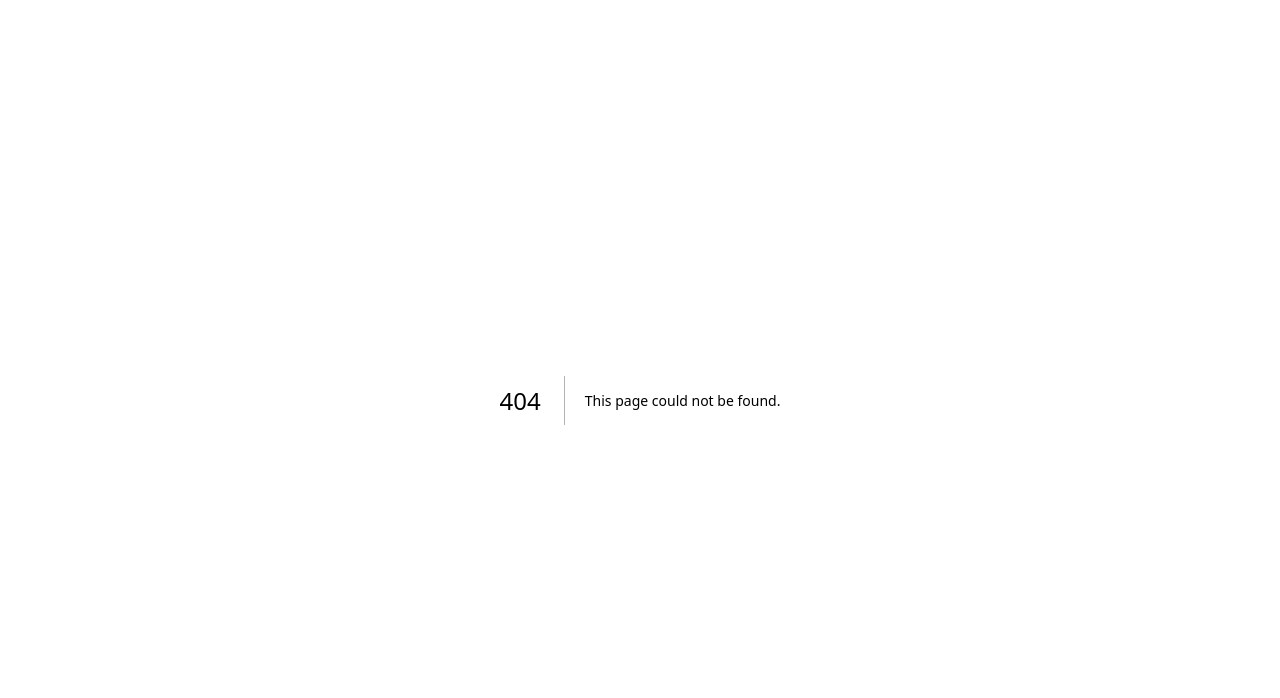
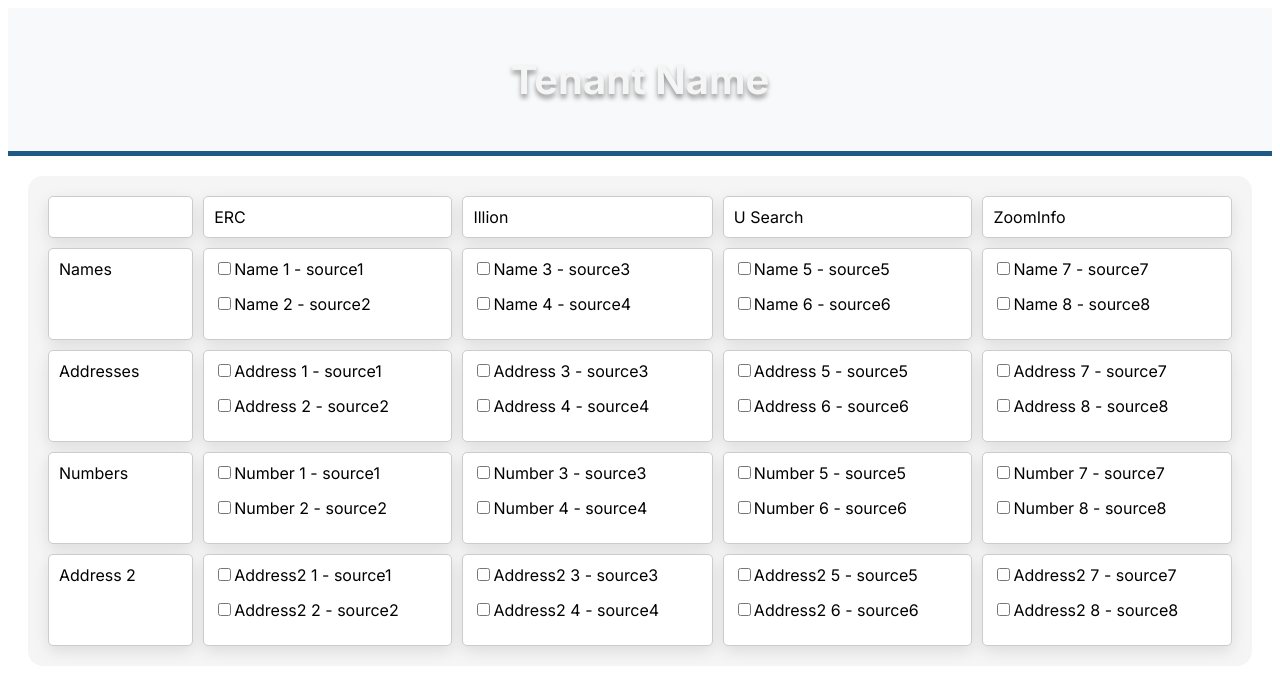
Before and after one commit to diegoallies/tenant-search, a Next.js app: page /about in a window 1280 px wide. Before the commit this address had no page. Shown: the top 698 px of the page. Built offline with nearby package versions, Linux system fonts and the light colour scheme.

Commit message:
new styles

```diff
--- /dev/null
+++ b/app/about/page.tsx
@@ -0,0 +1,209 @@
+import React from 'react';
+import './styles.css'
+
+interface Item {
+  name: string;
+  source: string;
+}
+
+interface Section {
+  title: string;
+  items: Item[];
+}
+
+interface CardProps {
+  header: string;
+  sections: Section[];
+}
+
+const Card: React.FC<CardProps> = ({ section }) => {
+  return (
+    <div className="card">
+      <div className="card__content">
+        <ul>
+          {section.items.map((item, index) => (
+            <li key={index} className="card__text">
+              <input type="checkbox" id={`item-${index}`} />
+              <label htmlFor={`item-${index}`}>{item.name}</label> - <span> {item.source}</span>
+            </li>
+          ))}
+        </ul>
+      </div>
+    </div>
+  );
+};
+
+const App: React.FC = () => {
+  const cardsData = [
+    // ERC
+    {
+      companyName: "ERC",
+      sections: [
+        {
+          header: "Names",
+          items: [
+            { name: "Name 1", source: "source1" },
+            { name: "Name 2", source: "source2" },
+          ],
+        },
+        {
+          header: "Addresses",
+          items: [
+            { name: "Address 1", source: "source1" },
+            { name: "Address 2", source: "source2" },
+          ],
+        },
+        {
+          header: "Numbers",
+          items: [
+            { name: "Number 1", source: "source1" },
+            { name: "Number 2", source: "source2" },
+          ],
+        },
+        {
+          header: "Address 2",
+          items: [
+            { name: "Address2 1", source: "source1" },
+            { name: "Address2 2", source: "source2" },
+          ],
+        },
+      ],
+    },
+    // Illion
+    {
+      companyName: "Illion",
+      sections: [
+        {
+          header: "Names",
+          items: [
+            { name: "Name 3", source: "source3" },
+            { name: "Name 4", source: "source4" },
+          ],
+        },
+        {
+          header: "Addresses",
+          items: [
+            { name: "Address 3", source: "source3" },
+            { name: "Address 4", source: "source4" },
+          ],
+        },
+        {
+          header: "Numbers",
+          items: [
+            { name: "Number 3", source: "source3" },
+            { name: "Number 4", source: "source4" },
+          ],
+        },
+        {
+          header: "Address 2",
+          items: [
+            { name: "Address2 3", source: "source3" },
+            { name: "Address2 4", source: "source4" },
+          ],
+        },
+      ],
+    },
+    // U Search
+    {
+      companyName: "U Search",
+      sections: [
+        {
+          header: "Names",
+          items: [
+            { name: "Name 5", source: "source5" },
+            { name: "Name 6", source: "source6" },
+          ],
+        },
+        {
+          header: "Addresses",
+          items: [
+            { name: "Address 5", source: "source5" },
+            { name: "Address 6", source: "source6" },
+          ],
+        },
+        {
+          header: "Numbers",
+          items: [
+            { name: "Number 5", source: "source5" },
+            { name: "Number 6", source: "source6" },
+          ],
+        },
+        {
+          header: "Address 2",
+          items: [
+            { name: "Address2 5", source: "source5" },
+            { name: "Address2 6", source: "source6" },
+          ],
+        },
+      ],
+    },
+    // ZoomInfo
+    {
+      companyName: "ZoomInfo",
+      sections: [
+        {
+          header: "Names",
+          items: [
+            { name: "Name 7", source: "source7" },
+            { name: "Name 8", source: "source8" },
+          ],
+        },
+        {
+          header: "Addresses",
+          items: [
+            { name: "Address 7", source: "source7" },
+            { name: "Address 8", source: "source8" },
+          ],
+        },
+        {
+          header: "Numbers",
+          items: [
+            { name: "Number 7", source: "source7" },
+            { name: "Number 8", source: "source8" },
+          ],
+        },
+        {
+          header: "Address 2",
+          items: [
+            { name: "Address2 7", source: "source7" },
+            { name: "Address2 8", source: "source8" },
+          ],
+        },
+      ],
+    },
+  ];
+
+
+  const companyNames = cardsData.map((data) => data.companyName);
+  const headers = cardsData[0]?.sections.map((section) => section.header);
+
+
+  return (
+    <>
+      <header className="header">
+        <h1>Tenant Name</h1>
+      </header>
+      <div className="grid">
+        <div className="grid__row">
+          <div className="grid__cell"></div> {/* Empty cell for alignment */}
+          {companyNames.map((name, index) => (
+            <div className="grid__cell" key={index}>{name}</div>
+          ))}
+        </div>
+        {headers?.map((header, headerIndex) => (
+          <div className="grid__row" key={headerIndex}>
+            <div className="grid__cell">{header}</div>
+            {cardsData.map((companyData, index) => (
+              <div className="grid__cell" key={index}>
+                <Card header={header} section={companyData.sections[headerIndex]} />
+              </div>
+            ))}
+          </div>
+        ))}
+      </div>
+    </>
+  );
+};
+
+
+export default App;
--- /dev/null
+++ b/app/about/styles.css
@@ -0,0 +1,65 @@
+/* .cards {
+  display: grid;
+  grid-template-columns: repeat(4, 1fr);
+  gap: 1rem;
+  list-style: none;
+  margin: 0;
+  padding: 0;
+  width: 200px;
+}
+
+.grid {
+  display: grid;
+  grid-template-columns: repeat(4, 1fr);
+  grid-gap: 10px;
+}
+
+.grid__row {
+  display: contents;
+}
+
+.grid__cell {
+  border: 1px solid black;
+  padding: 10px;
+  width: 200px;
+}
+
+.card__title {
+  font-weight: bold;
+  margin-bottom: 10px;
+}
+
+.card__text {
+  margin-bottom: 10px;
+} */
+
+
+.grid {
+  display: grid;
+  grid-template-columns: auto auto auto auto auto; /* adjust this based on your needs */
+  gap: 10px;
+  margin: 20px; /* Add this */
+}
+
+.grid__row {
+  display: contents;
+}
+
+.grid__cell {
+  border: 1px solid #ccc;
+  padding: 10px;
+  padding: 10px; /* Add or adjust this */
+}
+
+.header {
+  width: 100%;
+  background-color: #f8f9fa;
+  padding: 20px 0;
+  text-align: center;
+  margin-bottom: 20px;
+}
+
+.header h1 {
+  font-size: 2.5em;
+  color: #333;
+}
--- a/app/globals.css
+++ b/app/globals.css
@@ -1,27 +1,55 @@
-@tailwind base;
-@tailwind components;
-@tailwind utilities;
 
-:root {
-  --foreground-rgb: 0, 0, 0;
-  --background-start-rgb: 214, 219, 220;
-  --background-end-rgb: 255, 255, 255;
+.grid {
+  display: grid;
+  grid-template-columns: auto auto auto auto auto; /* adjust this based on your needs */
+  gap: 20px; /* Increased gap */
+  margin: 20px; /* Existing margin */
+  padding: 20px; /* Added padding */
+  background-color: #f5f5f5; /* Added a light background */
+  border-radius: 15px; /* Added border radius */
 }
 
-@media (prefers-color-scheme: dark) {
-  :root {
-    --foreground-rgb: 255, 255, 255;
-    --background-start-rgb: 0, 0, 0;
-    --background-end-rgb: 0, 0, 0;
-  }
+.grid__row {
+  display: contents;
 }
 
-body {
-  color: rgb(var(--foreground-rgb));
-  background: linear-gradient(
-      to bottom,
-      transparent,
-      rgb(var(--background-end-rgb))
-    )
-    rgb(var(--background-start-rgb));
+.grid__cell {
+  border: 1px solid #ccc;
+  padding: 15px; /* Increased padding */
+  background-color: #fff; /* Added a white background */
+  border-radius: 5px; /* Added border radius */
+  box-shadow: 0 5px 15px rgba(0,0,0,0.1); /* Added a box shadow */
+  overflow: auto; /* Added for scrolling if the content is larger than the cell */
 }
+
+
+.header {
+  width: 100%;
+  background-color: #4180C1;
+  padding: 20px 0;
+  text-align: center;
+  margin-bottom: 20px;
+  text-shadow: rgba(0, 0, 0, 0.4) 0px 4px 5px;
+  border-bottom: 5px solid #1E5A84; /* Added a border-bottom for a bit of depth */
+}
+
+.header h1 {
+  font-size: 2.5em;
+  color: whitesmoke !important;
+}
+
+.card {
+  width: 100%; /* Ensure the card takes full width of the cell */
+}
+
+.card__text {
+  list-style-type: none;
+  margin-bottom: 15px; /* Add some margin to the bottom of each list item */
+}
+
+
+.card__content ul {
+  list-style-type: none;
+  padding: 0;
+  margin: 0; /* Keep removing default margins */
+}
--- a/app/page.tsx
+++ b/app/page.tsx
@@ -1,113 +1,212 @@
-import Image from 'next/image'
+import React from 'react';
+import './globals.css'
 
-export default function Home() {
+interface Item {
+  name: string;
+  source: string;
+}
+
+interface Section {
+  title: string;
+  items: Item[];
+}
+
+interface CardProps {
+  header: string;
+  sections: Section[];
+}
+
+const Card: React.FC<CardProps> = ({ section }) => {
   return (
-    <main className="flex min-h-screen flex-col items-center justify-between p-24">
-      <div className="z-10 w-full max-w-5xl items-center justify-between font-mono text-sm lg:flex">
-        <p className="fixed left-0 top-0 flex w-full justify-center border-b border-gray-300 bg-gradient-to-b from-zinc-200 pb-6 pt-8 backdrop-blur-2xl dark:border-neutral-800 dark:bg-zinc-800/30 dark:from-inherit lg:static lg:w-auto  lg:rounded-xl lg:border lg:bg-gray-200 lg:p-4 lg:dark:bg-zinc-800/30">
-          Get started by editing&nbsp;
-          <code className="font-mono font-bold">app/page.tsx</code>
-        </p>
-        <div className="fixed bottom-0 left-0 flex h-48 w-full items-end justify-center bg-gradient-to-t from-white via-white dark:from-black dark:via-black lg:static lg:h-auto lg:w-auto lg:bg-none">
-          <a
-            className="pointer-events-none flex place-items-center gap-2 p-8 lg:pointer-events-auto lg:p-0"
-            href="https://vercel.com?utm_source=create-next-app&utm_medium=appdir-template&utm_campaign=create-next-app"
-            target="_blank"
-            rel="noopener noreferrer"
-          >
-            By{' '}
-            <Image
-              src="/vercel.svg"
-              alt="Vercel Logo"
-              className="dark:invert"
-              width={100}
-              height={24}
-              priority
-            />
-          </a>
+    <div className="card">
+      <div className="card__content">
+        <ul>
+          {section.items.map((item, index) => (
+            <li key={index} className="card__text">
+              <input type="checkbox" id={`item-${index}`} />
+              <label htmlFor={`item-${index}`}>{item.name}</label> - <span> {item.source}</span>
+            </li>
+          ))}
+        </ul>
+      </div>
+    </div>
+  );
+};
+
+const App: React.FC = () => {
+  const cardsData = [
+    // ERC
+    {
+      companyName: "ERC",
+      sections: [
+        {
+          header: "Names",
+          items: [
+            { name: "ERC Company Ltd.", source: "source1" },
+            { name: "ERC International", source: "source2" },
+          ],
+        },
+        {
+          header: "Addresses",
+          items: [
+            { name: "123 ERC Street, New York, NY 10001", source: "source1" },
+            { name: "456 ERC Avenue, Los Angeles, CA 90001", source: "source2" },
+          ],
+        },
+        {
+          header: "Numbers",
+          items: [
+            { name: "(123) 456-7890", source: "source1" },
+            { name: "(987) 654-3210", source: "source2" },
+          ],
+        },
+        {
+          header: "Emails",
+          items: [
+            { name: "contact@erc1.com", source: "source1" },
+            { name: "info@erc2.com", source: "source2" },
+          ],
+        },
+      ],
+    },
+    // Illion
+    {
+      companyName: "Illion",
+      sections: [
+        {
+          header: "Names",
+          items: [
+            { name: "Illion Corp.", source: "source3" },
+            { name: "Illion Enterprises", source: "source4" },
+          ],
+        },
+        {
+          header: "Addresses",
+          items: [
+            { name: "789 Illion Drive, Chicago, IL 60007", source: "source3" },
+            { name: "1011 Illion Boulevard, Houston, TX 77002", source: "source4" },
+          ],
+        },
+        {
+          header: "Numbers",
+          items: [
+            { name: "(234) 567-8901", source: "source3" },
+            { name: "(876) 543-2109", source: "source4" },
+          ],
+        },
+        {
+          header: "Emails",
+          items: [
+            { name: "support@illion3.com", source: "source3" },
+            { name: "sales@illion4.com", source: "source4" },
+          ],
+        },
+      ],
+    },
+    // Continue in the same fashion for "U Search" and "ZoomInfo"...
+      // U Search
+  {
+    companyName: "U Search",
+    sections: [
+      {
+        header: "Names",
+        items: [
+          { name: "U Search Solutions", source: "source5" },
+          { name: "U Search Technologies", source: "source6" },
+        ],
+      },
+      {
+        header: "Addresses",
+        items: [
+          { name: "1122 U Search Plaza, Seattle, WA 98101", source: "source5" },
+          { name: "3344 U Search Way, San Francisco, CA 94101", source: "source6" },
+        ],
+      },
+      {
+        header: "Numbers",
+        items: [
+          { name: "(345) 678-9012", source: "source5" },
+          { name: "(765) 432-1098", source: "source6" },
+        ],
+      },
+      {
+        header: "Emails",
+        items: [
+          { name: "help@usearch5.com", source: "source5" },
+          { name: "query@usearch6.com", source: "source6" },
+        ],
+      },
+    ],
+  },
+  // ZoomInfo
+  {
+    companyName: "ZoomInfo",
+    sections: [
+      {
+        header: "Names",
+        items: [
+          { name: "ZoomInfo Inc.", source: "source7" },
+          { name: "ZoomInfo Global", source: "source8" },
+        ],
+      },
+      {
+        header: "Addresses",
+        items: [
+          { name: "5566 ZoomInfo Blvd, Denver, CO 80014", source: "source7" },
+          { name: "7788 ZoomInfo Ave, Phoenix, AZ 85001", source: "source8" },
+        ],
+      },
+      {
+        header: "Numbers",
+        items: [
+          { name: "(456) 789-0123", source: "source7" },
+          { name: "(654) 321-0987", source: "source8" },
+        ],
+      },
+      {
+        header: "Emails",
+        items: [
+          { name: "service@zoominfo7.com", source: "source7" },
+          { name: "info@zoominfo8.com", source: "source8" },
+        ],
+      },
+    ],
+  },
+
+  ];
+
+
+
+  const companyNames = cardsData.map((data) => data.companyName);
+  const headers = cardsData[0]?.sections.map((section) => section.header);
+
+
+  return (
+    <>
+      <header className="header">
+        <h1>Tenant Name</h1>
+      </header>
+      <div className="grid">
+        <div className="grid__row">
+          <div className="grid__cell"></div> {/* Empty cell for alignment */}
+          {companyNames.map((name, index) => (
+            <div className="grid__cell" key={index}>{name}</div>
+          ))}
         </div>
+        {headers?.map((header, headerIndex) => (
+          <div className="grid__row" key={headerIndex}>
+            <div className="grid__cell">{header}</div>
+            {cardsData.map((companyData, index) => (
+              <div className="grid__cell" key={index}>
+                <Card header={header} section={companyData.sections[headerIndex]} />
+              </div>
+            ))}
+          </div>
+        ))}
       </div>
+    </>
+  );
+};
 
-      <div className="relative flex place-items-center before:absolute before:h-[300px] before:w-[480px] before:-translate-x-1/2 before:rounded-full before:bg-gradient-radial before:from-white before:to-transparent before:blur-2xl before:content-[''] after:absolute after:-z-20 after:h-[180px] after:w-[240px] after:translate-x-1/3 after:bg-gradient-conic after:from-sky-200 after:via-blue-200 after:blur-2xl after:content-[''] before:dark:bg-gradient-to-br before:dark:from-transparent before:dark:to-blue-700 before:dark:opacity-10 after:dark:from-sky-900 after:dark:via-[#0141ff] after:dark:opacity-40 before:lg:h-[360px]">
-        <Image
-          className="relative dark:drop-shadow-[0_0_0.3rem_#ffffff70] dark:invert"
-          src="/next.svg"
-          alt="Next.js Logo"
-          width={180}
-          height={37}
-          priority
-        />
-      </div>
 
-      <div className="mb-32 grid text-center lg:mb-0 lg:grid-cols-4 lg:text-left">
-        <a
-          href="https://nextjs.org/docs?utm_source=create-next-app&utm_medium=appdir-template&utm_campaign=create-next-app"
-          className="group rounded-lg border border-transparent px-5 py-4 transition-colors hover:border-gray-300 hover:bg-gray-100 hover:dark:border-neutral-700 hover:dark:bg-neutral-800/30"
-          target="_blank"
-          rel="noopener noreferrer"
-        >
-          <h2 className={`mb-3 text-2xl font-semibold`}>
-            Docs{' '}
-            <span className="inline-block transition-transform group-hover:translate-x-1 motion-reduce:transform-none">
-              -&gt;
-            </span>
-          </h2>
-          <p className={`m-0 max-w-[30ch] text-sm opacity-50`}>
-            Find in-depth information about Next.js features and API.
-          </p>
-        </a>
-
-        <a
-          href="https://nextjs.org/learn?utm_source=create-next-app&utm_medium=appdir-template-tw&utm_campaign=create-next-app"
-          className="group rounded-lg border border-transparent px-5 py-4 transition-colors hover:border-gray-300 hover:bg-gray-100 hover:dark:border-neutral-700 hover:dark:bg-neutral-800 hover:dark:bg-opacity-30"
-          target="_blank"
-          rel="noopener noreferrer"
-        >
-          <h2 className={`mb-3 text-2xl font-semibold`}>
-            Learn{' '}
-            <span className="inline-block transition-transform group-hover:translate-x-1 motion-reduce:transform-none">
-              -&gt;
-            </span>
-          </h2>
-          <p className={`m-0 max-w-[30ch] text-sm opacity-50`}>
-            Learn about Next.js in an interactive course with&nbsp;quizzes!
-          </p>
-        </a>
-
-        <a
-          href="https://vercel.com/templates?framework=next.js&utm_source=create-next-app&utm_medium=appdir-template&utm_campaign=create-next-app"
-          className="group rounded-lg border border-transparent px-5 py-4 transition-colors hover:border-gray-300 hover:bg-gray-100 hover:dark:border-neutral-700 hover:dark:bg-neutral-800/30"
-          target="_blank"
-          rel="noopener noreferrer"
-        >
-          <h2 className={`mb-3 text-2xl font-semibold`}>
-            Templates{' '}
-            <span className="inline-block transition-transform group-hover:translate-x-1 motion-reduce:transform-none">
-              -&gt;
-            </span>
-          </h2>
-          <p className={`m-0 max-w-[30ch] text-sm opacity-50`}>
-            Explore the Next.js 13 playground.
-          </p>
-        </a>
-
-        <a
-          href="https://vercel.com/new?utm_source=create-next-app&utm_medium=appdir-template&utm_campaign=create-next-app"
-          className="group rounded-lg border border-transparent px-5 py-4 transition-colors hover:border-gray-300 hover:bg-gray-100 hover:dark:border-neutral-700 hover:dark:bg-neutral-800/30"
-          target="_blank"
-          rel="noopener noreferrer"
-        >
-          <h2 className={`mb-3 text-2xl font-semibold`}>
-            Deploy{' '}
-            <span className="inline-block transition-transform group-hover:translate-x-1 motion-reduce:transform-none">
-              -&gt;
-            </span>
-          </h2>
-          <p className={`m-0 max-w-[30ch] text-sm opacity-50`}>
-            Instantly deploy your Next.js site to a shareable URL with Vercel.
-          </p>
-        </a>
-      </div>
-    </main>
-  )
-}
+export default App;
```
Also changed, not shown: app/dashboard/page.js (added, +76 -0 lines).
